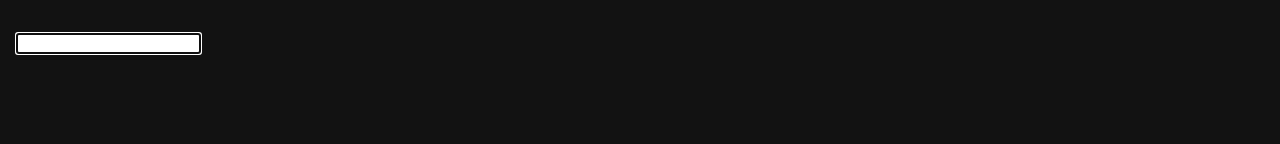
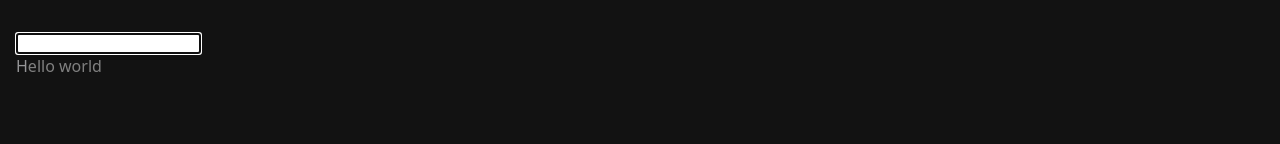
Before and after one commit to Akintayo74/typing-speed-test-camden, a React (Vite) app: page / in a window 1280 px wide. Shown: the part 148-292 px from the top of the page. Built offline with nearby package versions, Linux system fonts and the light colour scheme.

Commit message:
Add typing comparison logic and set test styles

```diff
--- /dev/null
+++ b/src/components/TextDisplay/TextDisplay.module.css
@@ -0,0 +1,13 @@
+@import '../../styles/media.css';
+
+.pending {
+    color: grey;
+}
+
+.correct {
+    color: green;
+}
+
+.incorrect {
+    color: red;
+}
--- /dev/null
+++ b/src/components/TextDisplay/TextDisplay.tsx
@@ -0,0 +1,33 @@
+import * as React from 'react';
+import styles from './TextDisplay.module.css';
+
+type TextDisplayProps = {
+  targetText: string,
+  userInput: string,
+}
+
+function TextDisplay({ targetText, userInput }: TextDisplayProps) {
+  const chars = targetText.split('');
+  return (
+    <div className={styles.container}>
+      {chars.map((char: string, index: number) => {
+        let status = styles.pending;
+
+        if(index < userInput.length) {
+          const userChar = userInput[index];
+          status = userChar === char ? styles.correct : styles.incorrect;
+        } else if(index === userInput.length) {
+          status = styles.current
+        }
+
+        return (
+          <span key={index} className={status}>
+            {char}
+          </span>
+        )
+      })}
+    </div>
+  )
+}
+
+export default TextDisplay;
--- /dev/null
+++ b/src/components/TextDisplay/index.ts
@@ -0,0 +1,2 @@
+export * from './TextDisplay';
+export { default } from './TextDisplay';
--- a/src/components/TypingInput/TypingInput.tsx
+++ b/src/components/TypingInput/TypingInput.tsx
@@ -1,7 +1,13 @@
 import * as React from 'react';
 import styles from './TypingInput.module.css';
 
-function TypingInput({ value, handleInput, status}) {
+type TypingInputProps = {
+  value: string;
+  handleInput: (input: string) => void;
+  status: 'idle' | 'running' | 'finished';
+}
+
+function TypingInput({ value, handleInput, status}: TypingInputProps) {
   return (
     <input
       type='text'
--- a/src/components/TypingTest/TypingTest.tsx
+++ b/src/components/TypingTest/TypingTest.tsx
@@ -1,24 +1,26 @@
 import * as React from 'react';
 import styles from './TypingTest.module.css';
 import TypingInput from '../TypingInput';
+import TextDisplay from '../TextDisplay';
 
 function TypingTest() {
   const [targetText, setTargetText] = React.useState('Hello world');
 
   const [userInput, setUserInput] = React.useState('');
 
-  const [status, setStatus] = React.useState('idle');
+  const [status, setStatus] = React.useState<'idle'|'finished'|'running'>('idle');
 
-  const [startTime, setStartTime] = React.useState(null);
+  const [startTime, setStartTime] = React.useState<number | null>(null);
 
   console.log(targetText)
   console.log(userInput)
 
   function handleInput(input: string) {
-    if(!startTime && input.length <= 0) {
+    if(!startTime && input.length > 0) {
       setStartTime(Date.now());
       setStatus('running');
     }
+    console.log(startTime)
 
     if(input.length > targetText.length) {
       return;
@@ -41,6 +43,11 @@ function TypingTest() {
         status={status}
       />
 
+      <TextDisplay
+        targetText={targetText}
+        userInput={userInput}
+      />
+
       {/* {status === 'finished' && (
         <Results />
       )} */}
```
